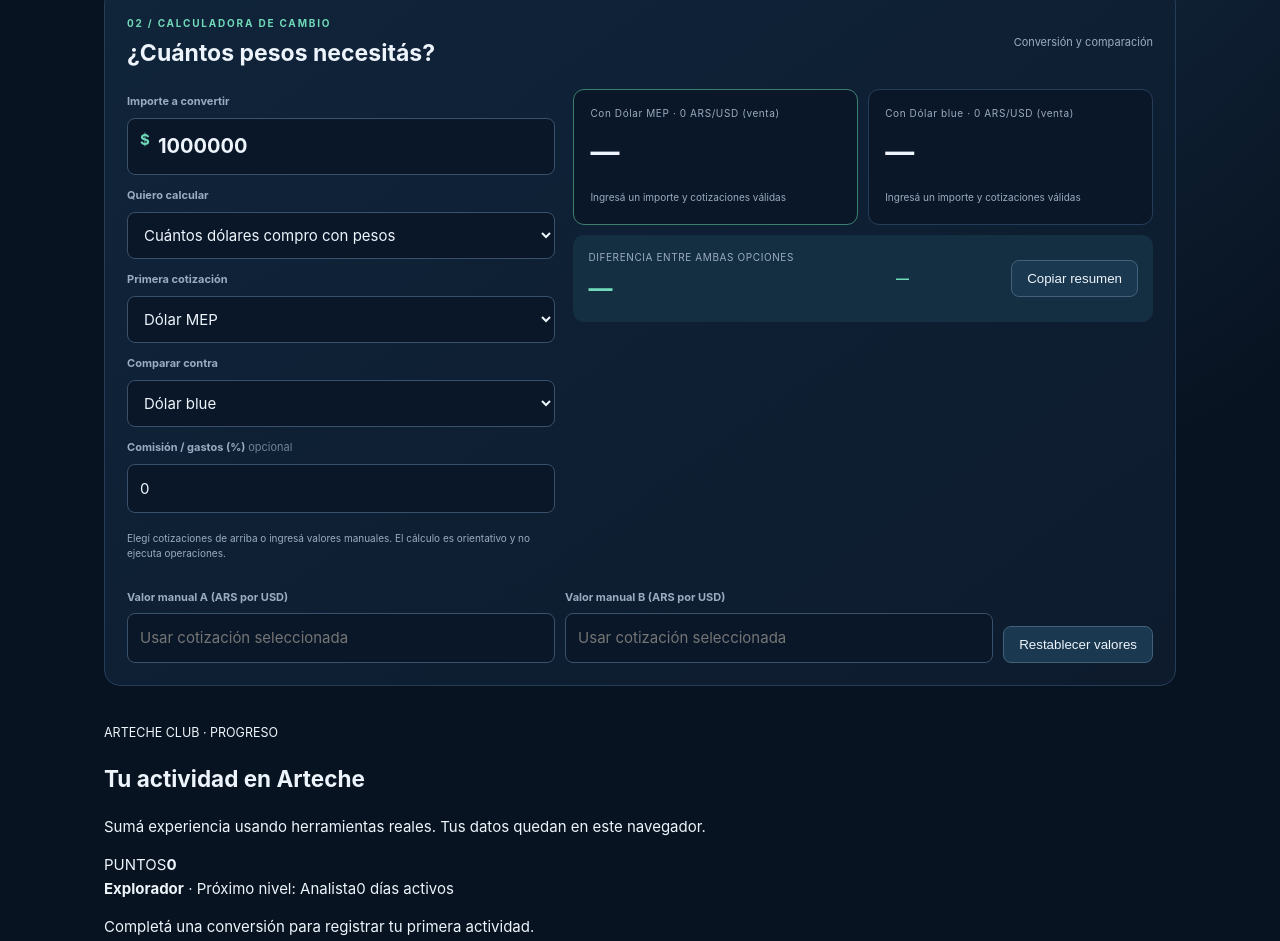
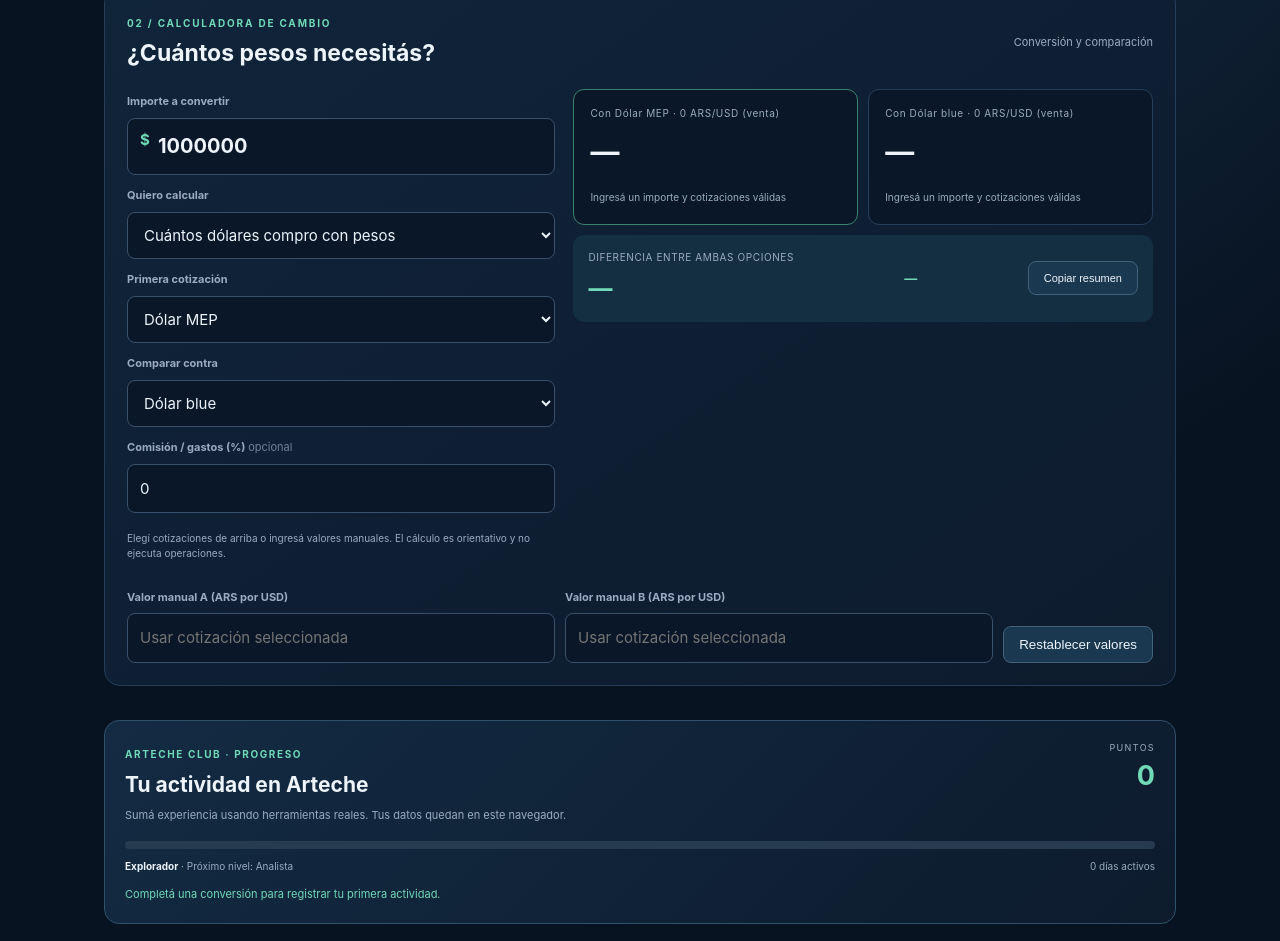
Before and after one commit to institutocabildo-ui/arteche-cotiza, a plain HTML site: page index.html in a window 1280 px wide. Shown: the part 775-1716 px from the top of the page. Drawn offline with Linux system fonts and the light colour scheme; no server answers.

Commit message:
Style Arteche activity progress and sharing controls

```diff
--- a/styles.css
+++ b/styles.css
@@ -10,3 +10,16 @@
 .difference{grid-column:1/-1;background:#142e42;border-radius:11px;padding:15px;display:flex;align-items:center;justify-content:space-between;gap:12px}.difference strong{display:block;color:var(--mint);font-size:24px;margin-top:5px}.difference>span{font-size:13px;font-weight:700;color:var(--mint)}
 .manual-rates{display:grid;grid-template-columns:1fr 1fr auto;gap:10px;align-items:end;margin-top:14px}.manual-rates>div{display:grid;gap:7px}.manual-rates input{min-width:0}
 @media(max-width:680px){.calculator{padding:16px}.calc-layout{grid-template-columns:1fr}.manual-rates{grid-template-columns:1fr 1fr}.manual-rates button{grid-column:1/-1}.calc-results{grid-template-columns:1fr 1fr}.result-card{padding:12px}.difference strong{font-size:20px}}
+
+/* Progreso de actividad transparente */
+.engagement{background:linear-gradient(135deg,#132b43,#0d1b2d);border:1px solid #31516b;border-radius:15px;padding:20px;margin:32px 0}
+.engagement-head{display:flex;justify-content:space-between;align-items:flex-start;gap:16px}
+.engagement-head small{color:var(--mint);font-size:10px;letter-spacing:.16em;font-weight:750}
+.engagement-head h2{margin:5px 0;font-size:21px}
+.engagement-head p{margin:0;color:var(--muted);font-size:11px}
+.score{text-align:right;min-width:80px}.score span{display:block;color:var(--muted);font-size:9px;letter-spacing:.15em}.score strong{font-size:27px;color:var(--mint)}
+.progress-track{height:8px;background:#263b50;border-radius:99px;overflow:hidden;margin:17px 0 10px}.progress-track div{height:100%;width:0;background:var(--mint);border-radius:99px;transition:width .25s ease}
+.engagement-foot{display:flex;justify-content:space-between;gap:10px;color:var(--muted);font-size:10px}.engagement-foot strong{color:var(--text)}
+.ag-toast{font-size:11px;color:var(--mint);margin:12px 0 0;min-height:17px}
+#copy-summary{grid-column:1/-1;justify-self:start;font-size:11px}
+@media(max-width:600px){.engagement{padding:16px}.engagement-head h2{font-size:18px}.engagement-foot{flex-direction:column;gap:4px}}
```
